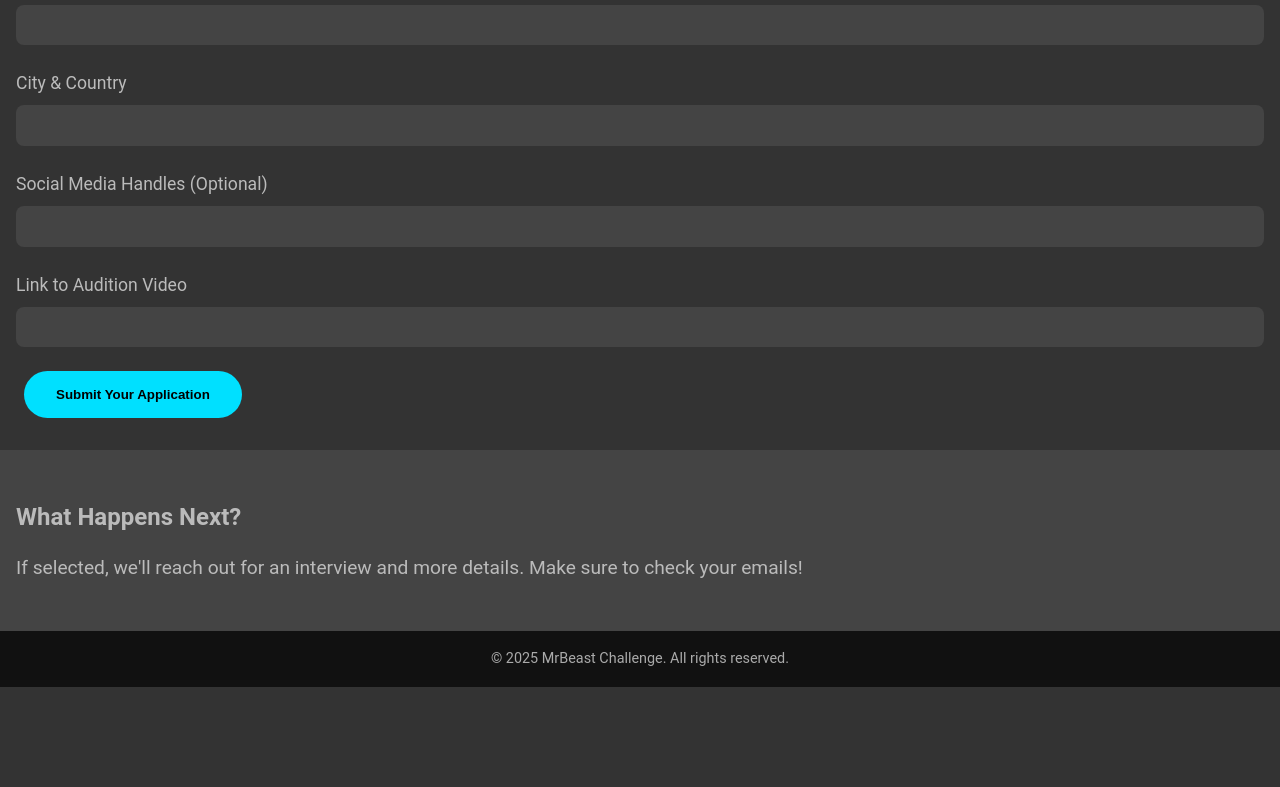
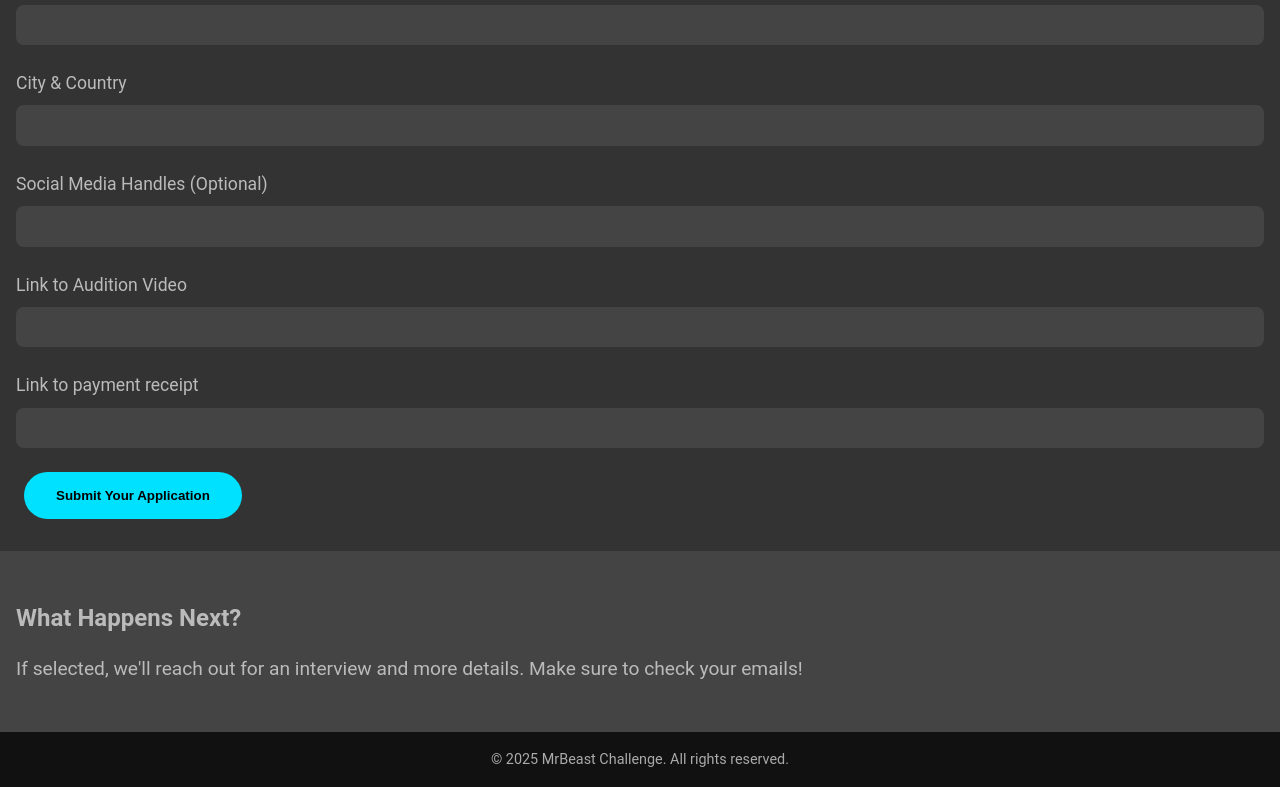
Before and after one commit to mrbeastseason2/season2, a plain HTML site: page apply.html in a window 1280 px wide. Shown: the part 1545-2332 px from the top of the page. Before the commit the page ends 2232 px from the top, so only its background shows below. Drawn offline with nearby package versions, Linux system fonts and the light colour scheme.

Commit message:
Add files via upload

```diff
--- a/apply.html
+++ b/apply.html
@@ -66,6 +66,9 @@
       <label for="video-link">Link to Audition Video</label>
       <input type="url" id="video-link" name="video-link" required />
 
+      <label for="receipt-link">Link to payment receipt</label>
+      <input type="url" id="receipt-link" name="receipt-link" required />
+
       <button type="submit" class="btn">Submit Your Application</button>
     </form>
   </div>
```
